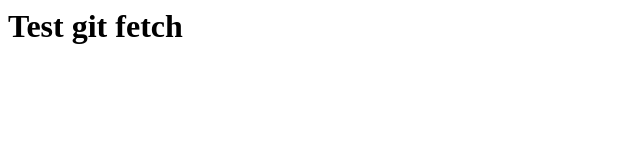
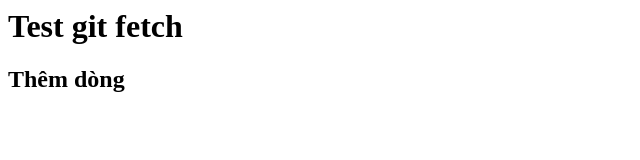
Before and after one commit to Uchihasasukevn123/html, a plain HTML site: page index.html in a window 1280 px wide. Shown: the whole page, without its empty margins (0-640 px from the left). Drawn offline with Linux system fonts and the light colour scheme.

Commit message:
Update index.html

```diff
--- a/index.html
+++ b/index.html
@@ -1 +1,2 @@
 <h1>Test git fetch</h1>
+<h2> Thêm dòng </h2>
```
